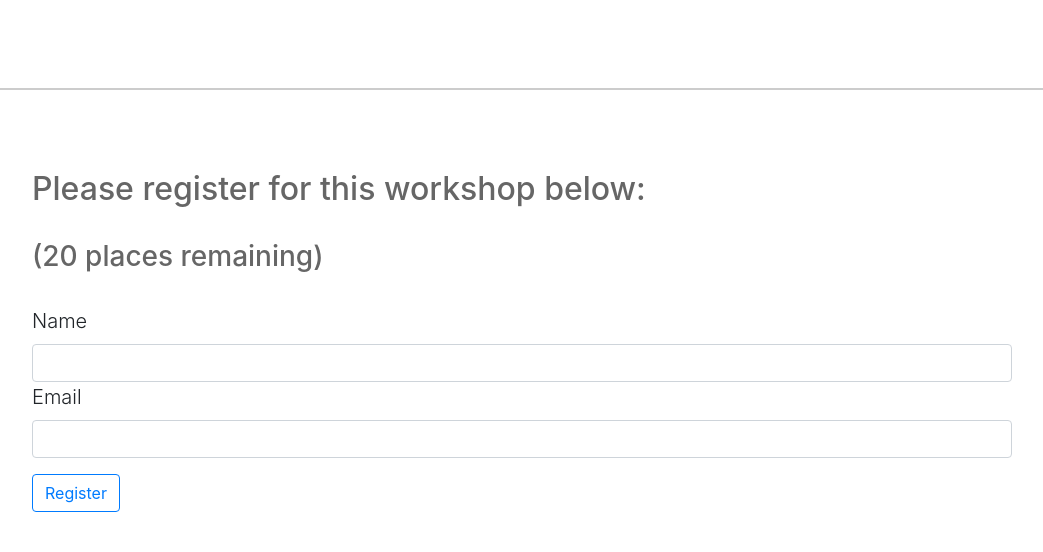
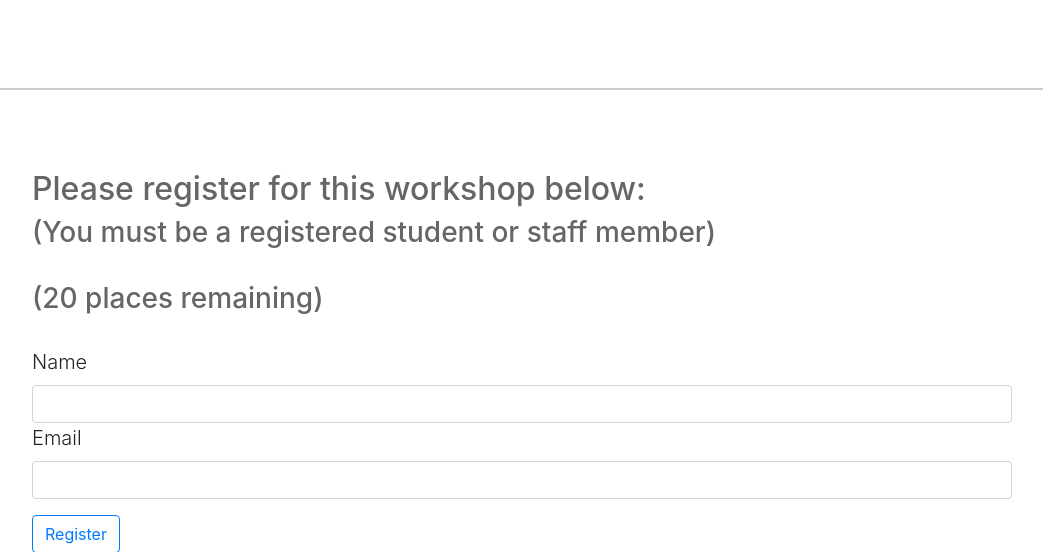
Before and after one commit to neoformit/register, a Django app: page / in a window 1280 px wide. Shown: the part 514-1066 px from the top of the page, without its empty margins (118-1161 px from the left). Run offline with Django 3.2, Linux system fonts and the light colour scheme; data that the repository does not hold is empty; some libraries are stand-ins or nearby versions.

Commit message:
Tweak wording

```diff
--- a/rego/templates/rego/index.html
+++ b/rego/templates/rego/index.html
@@ -14,6 +14,7 @@
 
 <div class="container">
   <h2 class="muted"> Please register for this workshop below: </h2>
+  <h3 class="muted"> (You must be a registered student or staff member) </h3>
   <br>
   <h3 class="muted"> ({{ places_left }} places remaining) </h3>
   <br>
```
